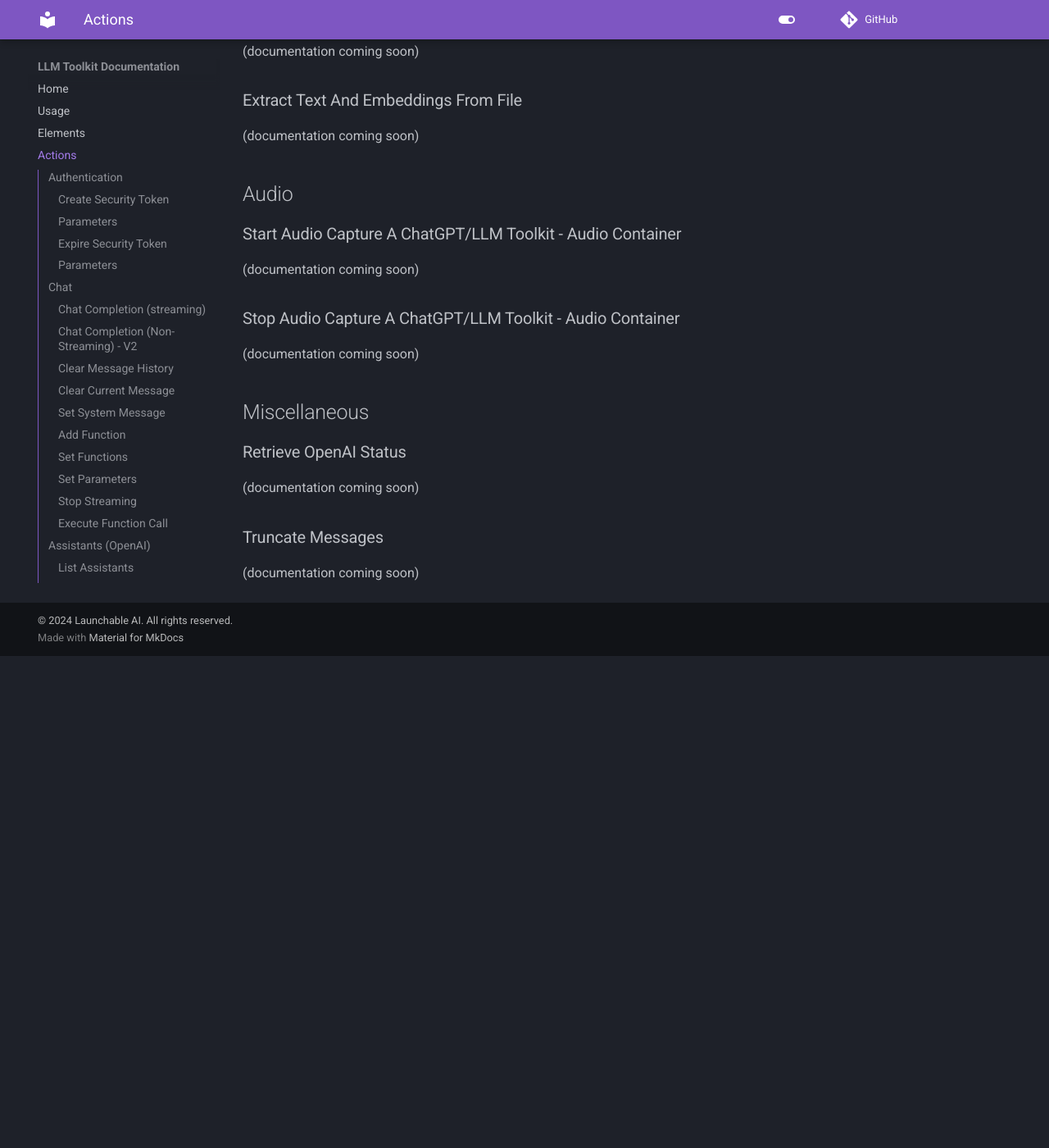
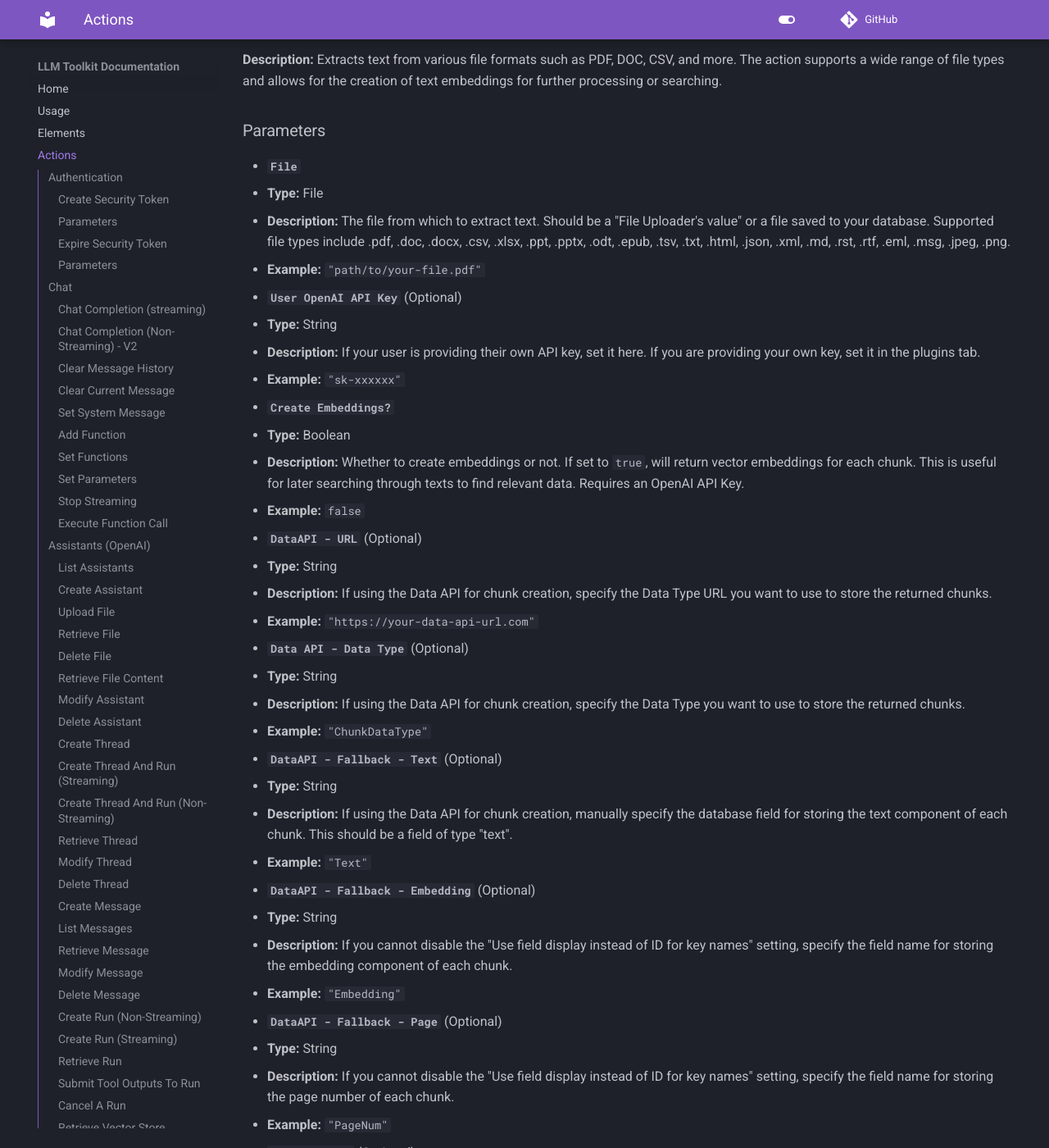
Before and after one commit to Launchable-AI/llm-toolkit-docs, an MkDocs documentation site: the page built from docs/actions.md, in a window 1280 px wide and 1400 px high, scrolled down 8238 px. Shown: the whole window at 82% size. Built offline with MkDocs 1.6.1 and Material for MkDocs 9.7.7, drawn with Linux system fonts in a browser that asks for light colours; comment, search, counter and statistics services are not loaded; before the commit the page ends 9038 px from its top, so only the background shows below that; some of the changed text lies outside the part shown.

Commit message:
Update actions.md

```diff
--- a/docs/actions.md
+++ b/docs/actions.md
@@ -309,7 +303,69 @@
 
 ### Extract Text And Embeddings From File
 
-(documentation coming soon)
+**Description:** Extracts text from various file formats such as PDF, DOC, CSV, and more. The action supports a wide range of file types and allows for the creation of text embeddings for further processing or searching.
+
+### Parameters
+
+- **`File`**
+  - **Type:** File
+  - **Description:** The file from which to extract text. Should be a "File Uploader's value" or a file saved to your database. Supported file types include .pdf, .doc, .docx, .csv, .xlsx, .ppt, .pptx, .odt, .epub, .tsv, .txt, .html, .json, .xml, .md, .rst, .rtf, .eml, .msg, .jpeg, .png.
+  - **Example:** `"path/to/your-file.pdf"`
+
+- **`User OpenAI API Key`** (Optional)
+  - **Type:** String
+  - **Description:** If your user is providing their own API key, set it here. If you are providing your own key, set it in the plugins tab.
+  - **Example:** `"sk-xxxxxx"`
+
+- **`Create Embeddings?`**
+  - **Type:** Boolean
+  - **Description:** Whether to create embeddings or not. If set to `true`, will return vector embeddings for each chunk. This is useful for later searching through texts to find relevant data. Requires an OpenAI API Key.
+  - **Example:** `false`
+
+- **`DataAPI - URL`** (Optional)
+  - **Type:** String
+  - **Description:** If using the Data API for chunk creation, specify the Data Type URL you want to use to store the returned chunks.
+  - **Example:** `"https://your-data-api-url.com"`
+
+- **`Data API - Data Type`** (Optional)
+  - **Type:** String
+  - **Description:** If using the Data API for chunk creation, specify the Data Type you want to use to store the returned chunks.
+  - **Example:** `"ChunkDataType"`
+
+- **`DataAPI - Fallback - Text`** (Optional)
+  - **Type:** String
+  - **Description:** If using the Data API for chunk creation, manually specify the database field for storing the text component of each chunk. This should be a field of type "text".
+  - **Example:** `"Text"`
+
+- **`DataAPI - Fallback - Embedding`** (Optional)
+  - **Type:** String
+  - **Description:** If you cannot disable the "Use field display instead of ID for key names" setting, specify the field name for storing the embedding component of each chunk.
+  - **Example:** `"Embedding"`
+
+- **`DataAPI - Fallback - Page`** (Optional)
+  - **Type:** String
+  - **Description:** If you cannot disable the "Use field display instead of ID for key names" setting, specify the field name for storing the page number of each chunk.
+  - **Example:** `"PageNum"`
+
+- **`Reference ID`** (Optional)
+  - **Type:** String
+  - **Description:** Specify the ID of the reference you want to link your chunk to, such as a User or Project. Set this field to the unique ID of that object.
+  - **Example:** `"user-123"`
+
+- **`Fallback - Reference Field`** (Optional)
+  - **Type:** String
+  - **Description:** If linking the record to another record and you cannot disable the "Use field display instead of ID for key names" setting, specify the reference field name.
+  - **Example:** `"Source"`
+
+- **`Custom Plugin URL`** (Optional)
+  - **Type:** String
+  - **Description:** If hosting your own plugin server, enter its address here.
+  - **Example:** `"https://your-custom-server.com"`
+
+- **`Embedding Model`** (Optional)
+  - **Type:** String
+  - **Description:** Name of the model to use for creating embeddings. Options include "text-embedding-3-large" (default and most performant), "text-embedding-3-small", and "text-embedding-ada-002".
+  - **Example:** `"text-embedding-3-large"`
 
 ## Audio
 
```
Also changed, not shown: other parts of docs/actions.md (+0 -6 lines).
